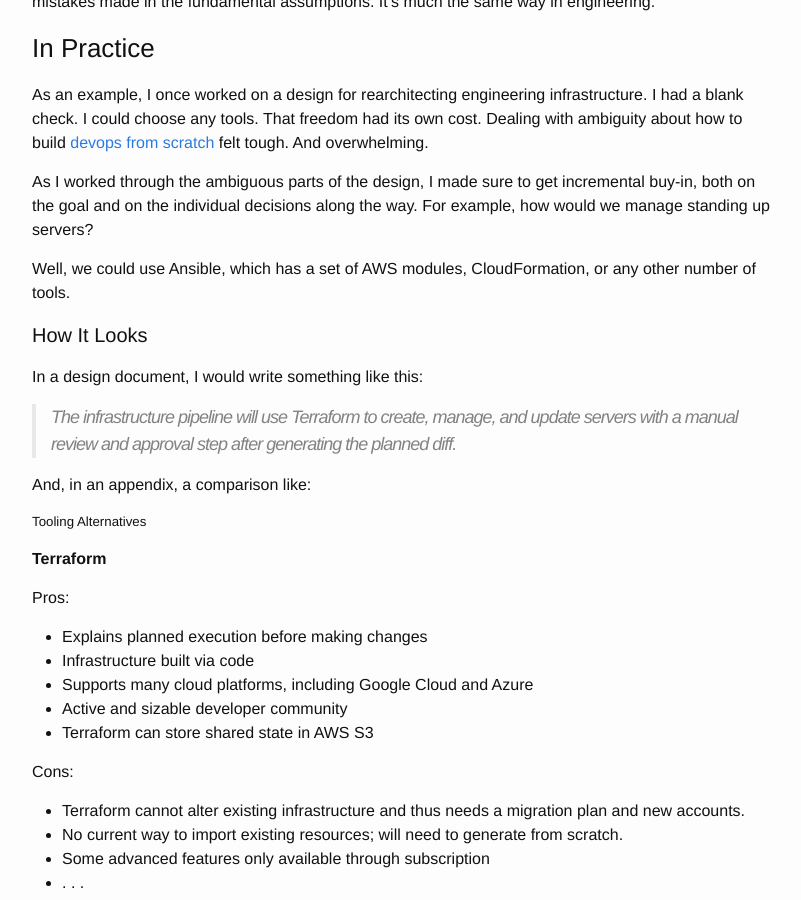
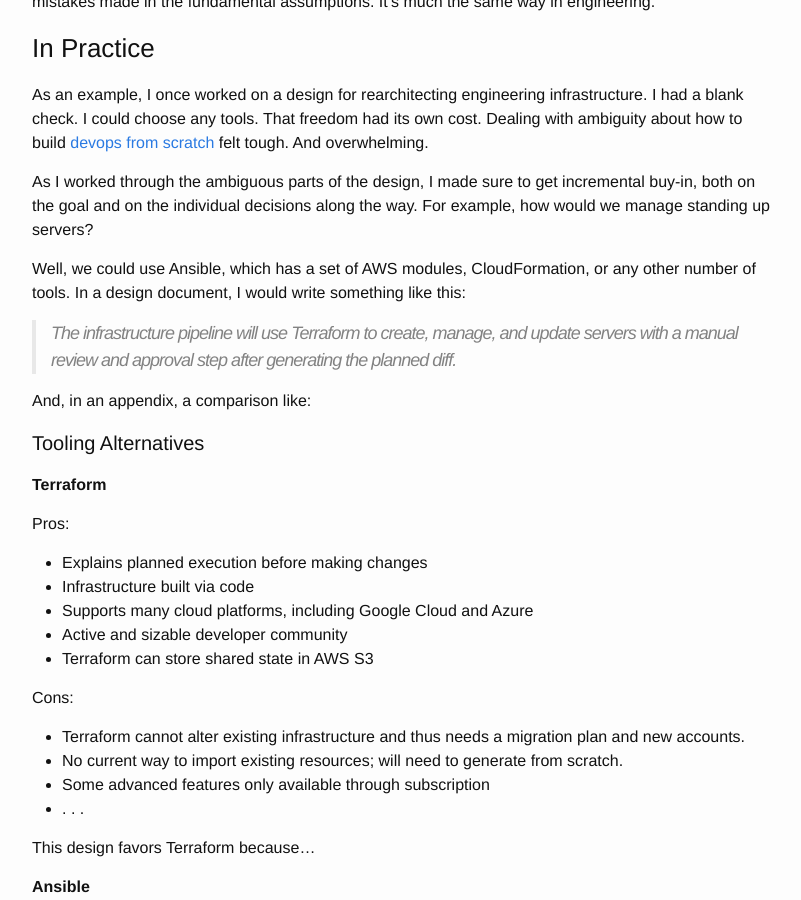
Before and after one commit to kevinlondon/kevinlondon.github.io, a Jekyll site: the page built from _posts/2019-03-16-dont-bake-a-cake.md, in a window 1280 px wide and 900 px high, scrolled down 558 px. Shown: the whole window, without its empty margins (238-1039 px from the left). Built offline with Jekyll 4.4.1, drawn with Linux system fonts in a browser that asks for light colours; comment, search, counter and statistics services are not loaded.

Commit message:
Minor style changes

```diff
--- a/_posts/2019-03-16-dont-bake-a-cake.md
+++ b/_posts/2019-03-16-dont-bake-a-cake.md
@@ -42,12 +42,7 @@ individual decisions along the way. For example, how would we manage standing up
 servers?
 
 Well, we could use Ansible, which has a set of AWS modules, CloudFormation, or
-any other number of tools.
-
-
-#### How It Looks
-
-In a design document, I would write something like this:
+any other number of tools. In a design document, I would write something like this:
 
 > The infrastructure pipeline will use Terraform to create, manage, and update
 > servers with a manual review and approval step after generating the planned
@@ -55,7 +50,7 @@ In a design document, I would write something like this:
 
 And, in an appendix, a comparison like:
 
-##### Tooling Alternatives
+#### Tooling Alternatives
 
 **Terraform**
 
```
